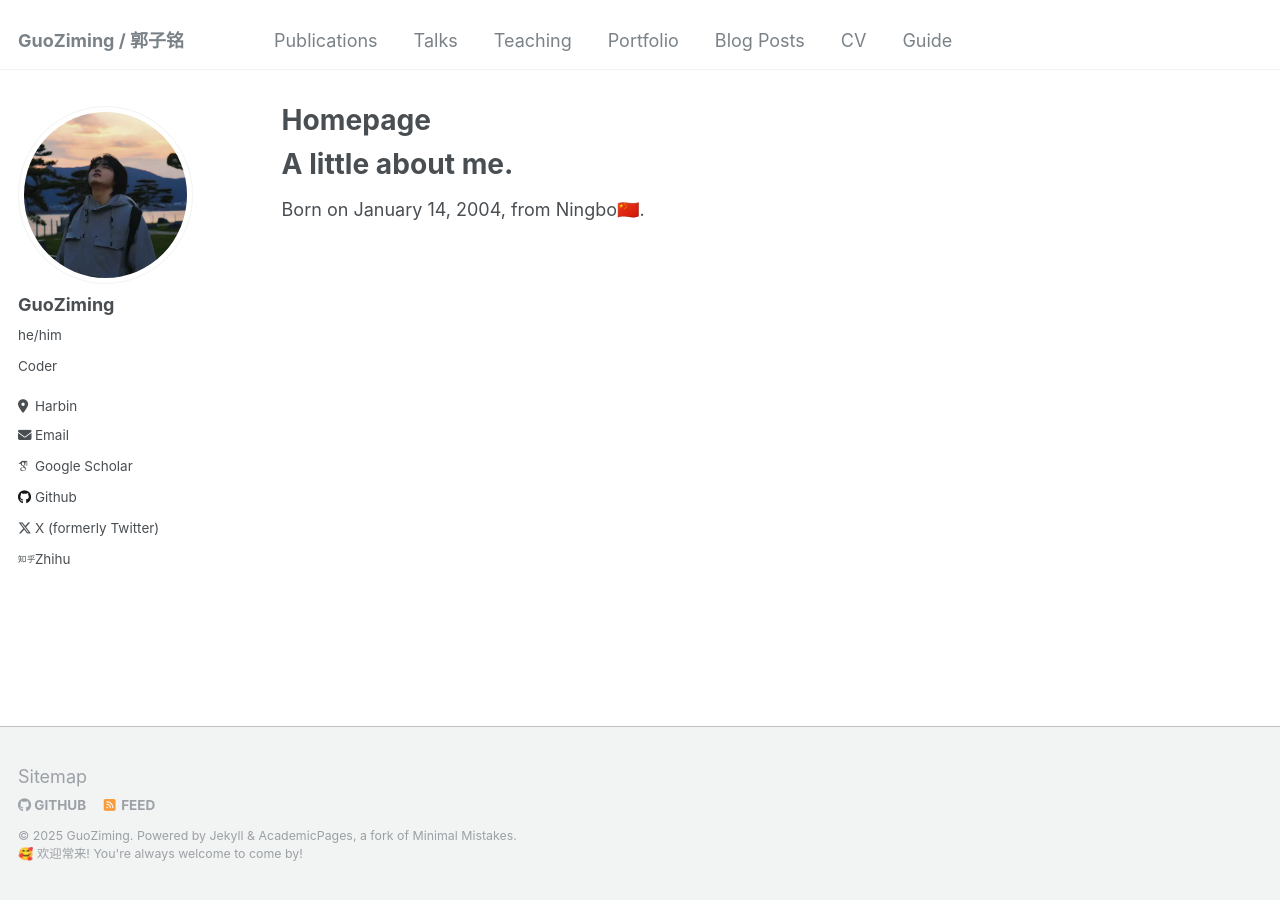
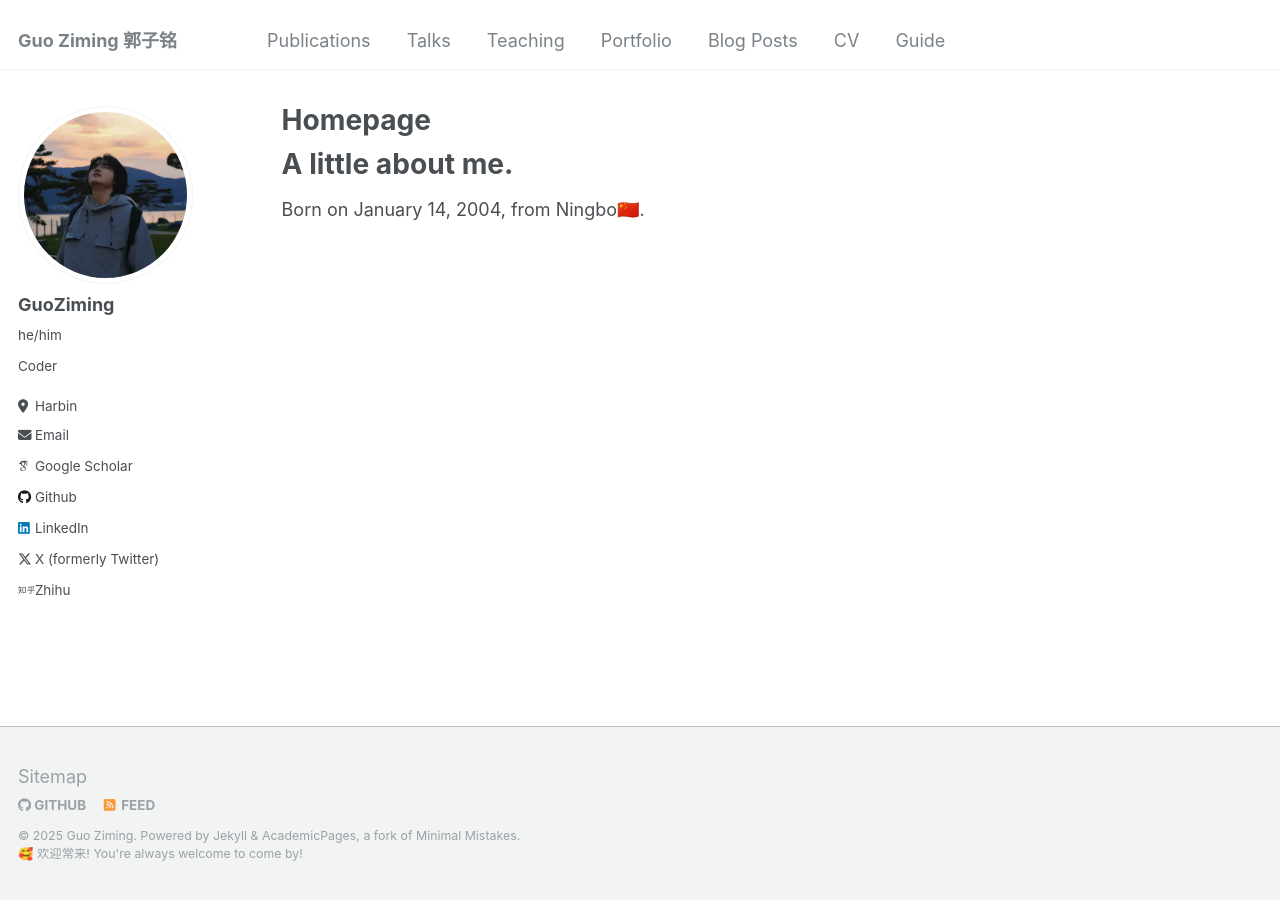
Before and after one commit to mcxiaoxiao/mcxiaoxiao.github.io, a Jekyll site: the page built from _pages/about.md, in a window 1280 px wide. Built offline with Jekyll 4.4.1, drawn with Linux system fonts in a browser that asks for light colours; some web fonts are replaced.

Commit message:
Update _config.yml

```diff
--- a/_config.yml
+++ b/_config.yml
@@ -8,10 +8,10 @@
 
 # Basic Site Settings
 locale                   : "zh-UCN"
-title                    : "GuoZiming / 郭子铭"
+title                    : "Guo Ziming 郭子铭"
 title_separator          : "-"
-name                     : &name "GuoZiming"
-description              : &description "GuoZiming's academic pages"
+name                     : &name "Guo Ziming"
+description              : &description "Guo Ziming's academic pages"
 url                      : https://mcxiaoxiao.github.io # the base hostname & protocol for your site e.g. "https://mmistakes.github.io"
 baseurl                  : "" # the subpath of your site, e.g. "/blog"
 repository               : "mcxiaoxiao/mcxiaoxiao.github.io"
@@ -58,7 +58,7 @@ author:
   keybase          : # Username
   instagram        : # Username
   lastfm           : # Username
-  linkedin         : # Username
+  linkedin         : "guoziming"
   mastodon         : # URL
   medium           : # URL
   pinterest        : # Username
```
